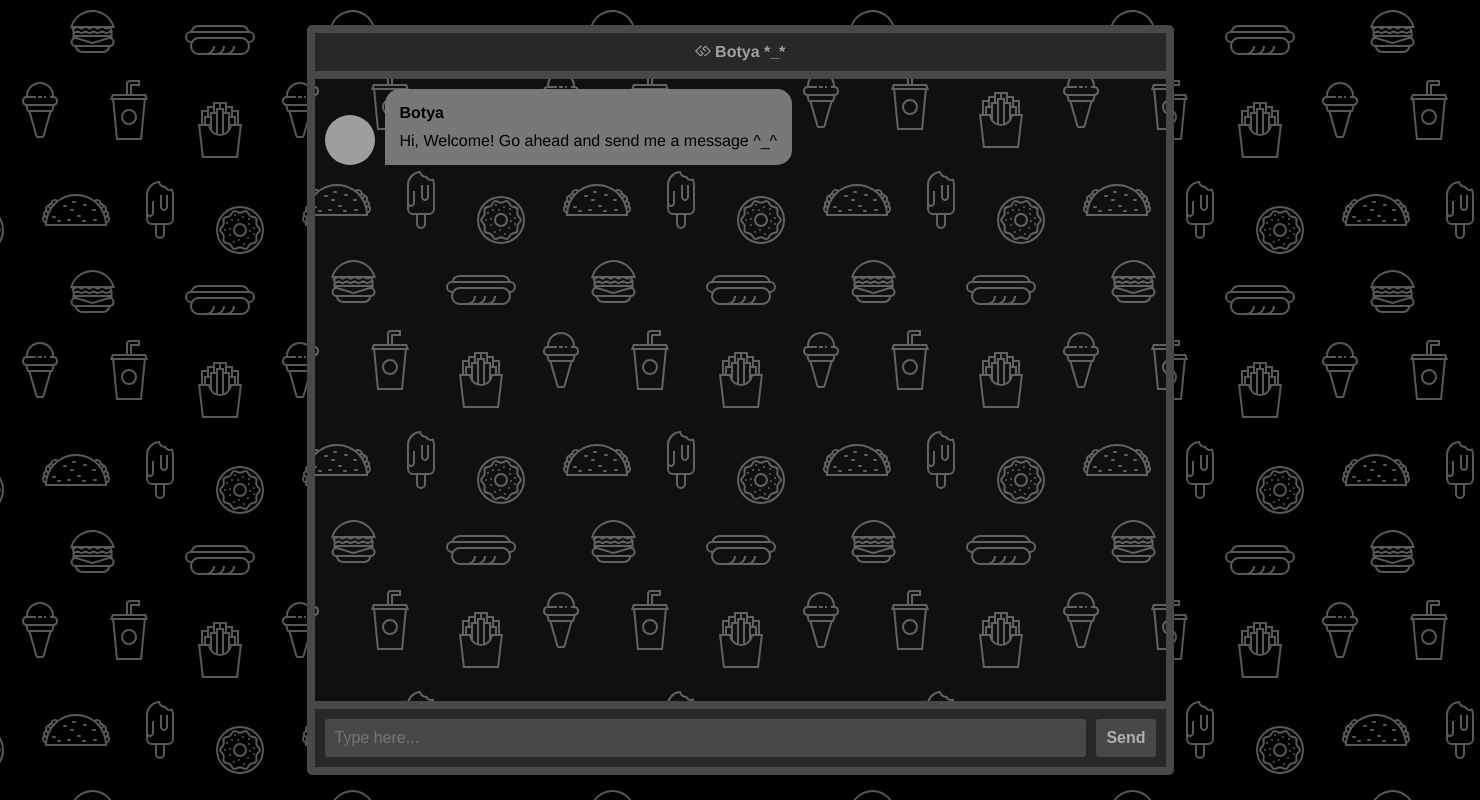
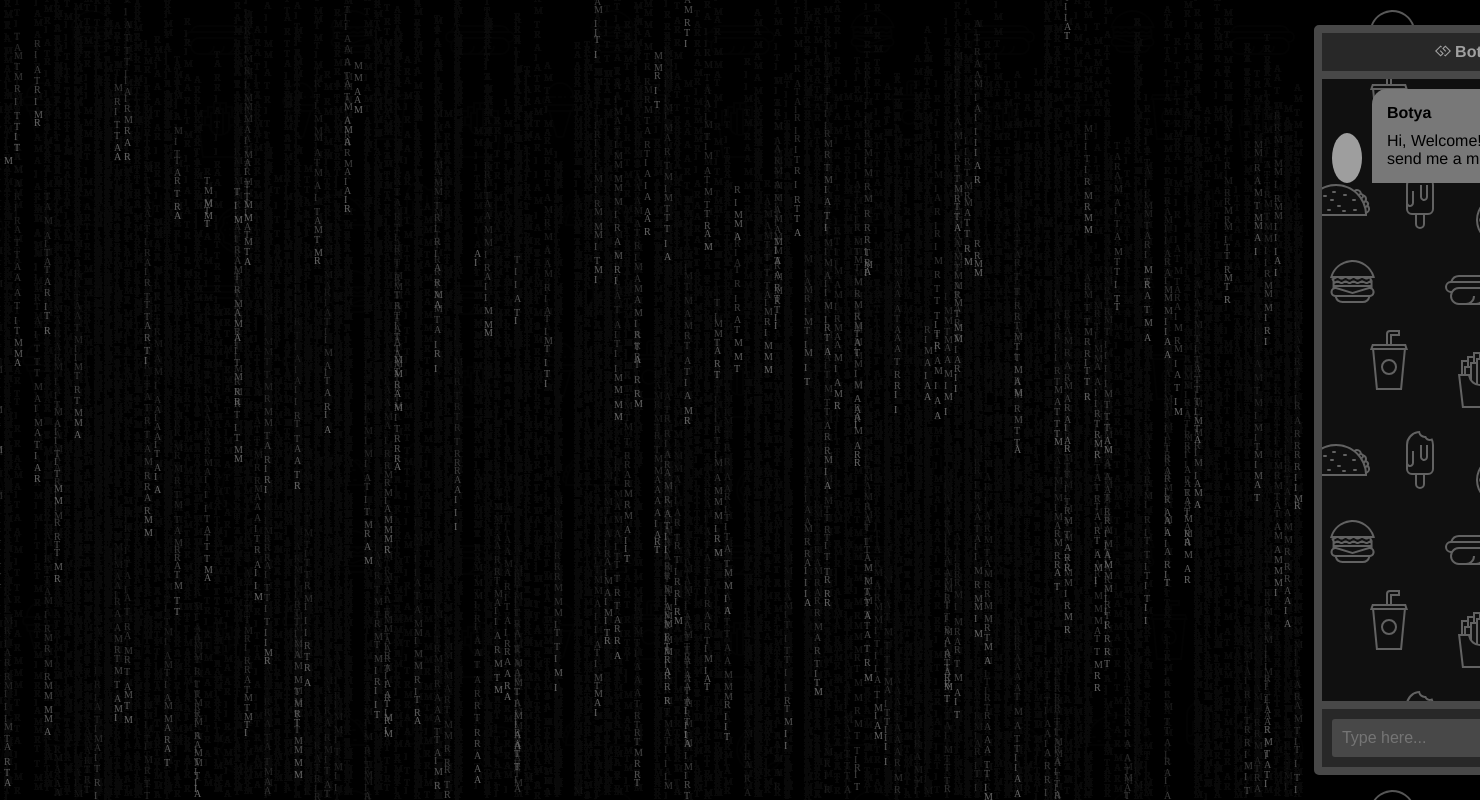
Before and after one commit to chatbotbatch13/Botya, a Flask app: page / in a window 1480 px wide; the page is wider, and only the part inside the window is pictured. Run offline with Flask 2, Linux system fonts and the light colour scheme; parts of the project's set-up code (start-up, migrations or seed data) failed here and were passed over; some libraries are stand-ins or nearby versions; grey boxes are pictures that could not be loaded.

Commit message:
Add files via upload

```diff
--- a/templates/index.html
+++ b/templates/index.html
@@ -13,15 +13,14 @@
 
 </head>
 
+<body>
+<canvas id="canvas" width="800" height="800">  </canvas>
 
-
-<body>
-
-
+<!-- partial:index.partial.html -->
   <section class="msger">
     <header class="msger-header">
       <div class="msger-header-title">
-        <i class="fab fa-gg"></i> Botya *_*
+        <i class="fab fa-gg"></i> Botya *_* <!--i class="fas fa-bug"></i-->
       </div>
     </header>
 
@@ -32,7 +31,7 @@
         <div class="msg-bubble">
           <div class="msg-info">
             <div class="msg-info-name">Botya</div>
-
+            <!--div class="msg-info-time">12:45</div-->
           </div>
 
           <div class="msg-text">
@@ -48,6 +47,7 @@
       <button type="submit" class="msger-send-btn">Send</button>
     </form>
   </section>
+
   <!-- partial -->
 
   <script src='https://use.fontawesome.com/releases/v5.0.13/js/all.js'></script>
@@ -77,7 +77,7 @@
     });
 
     function appendMessage(name, img, side, text) {
-
+      //   Simple solution for small apps
       const msgHTML = `
 <div class="msg ${side}-msg">
   <div class="msg-img" style="background-image: url(${img})"></div>
@@ -99,7 +99,7 @@
 
     function botResponse(rawText) {
 
-      //Response
+      // Bot Response
       $.get("/get", { msg: rawText }).done(function (data) {
         console.log(rawText);
         console.log(data);
@@ -111,7 +111,7 @@
     }
 
 
-
+    // Utils
     function get(selector, root = document) {
       return root.querySelector(selector);
     }
@@ -125,6 +125,81 @@
 
 
 
+
+  const canvas = document.getElementById("canvas");
+const ctx = canvas.getContext("2d");
+
+let cw = window.innerWidth;
+let ch = window.innerHeight;
+
+let charArr = ["M","A" ,"T" ,"R" ,"I", "X"];
+
+//let charArr =  ["a","b","c","d","e","f",
+               // "g","h","i","j","k","l",
+               // "m","n","o","p","q","r",
+               // "s","t","u","v","w","x",
+               // "y","z","1","2","3","4",
+               // "5","6","7","8","А","В",
+               // "Г","Д","Є","Ѕ","З","И",
+               // "Ѳ","І","К","Л","М","Н",
+               // "Ѯ","Ѻ","П","Ч","Р","С",
+               // "Т","Ѵ","Ф","Х","Ѱ","Ѿ",
+               // "Ц"];
+
+let maxCharCount = 200;
+let fallingCharArr = [];
+let fontSize = 10;
+let maxColumns = cw/fontSize;
+canvas.width = cw;
+canvas.height = ch;
+
+let frames = 0;
+
+class FallingChar {
+  constructor(x,y)
+  {
+    this.x = x;
+    this.y = y;
+  }
+
+  draw(ctx)
+  {
+    this.value = charArr[Math.floor(Math.random() * (charArr.length-1))].toUpperCase();
+    this.speed = (Math.random()*fontSize*3) / 4 + (fontSize*3)/4;
+
+    ctx.fillStyle = "rgba(105,105,105)";
+    ctx.font = fontSize + "px san-serif";
+    ctx.fillText(this.value,this.x,this.y);
+    this.y += this.speed;
+
+   if (this.y > ch) {
+        this.y = (Math.random() * ch) / 2 - 50;
+        this.x = Math.floor(Math.random() * maxColumns) * fontSize;
+        this.speed = (-Math.random() * fontSize * 3) / 4 + (fontSize * 3) / 4;
+    }
+  }
+}
+
+let update = () => {
+  if(fallingCharArr.length < maxCharCount)
+  {
+    let fallingChar = new FallingChar(Math.floor(Math.random() * maxColumns) * fontSize, (Math.random()*ch)/2-50);
+    fallingCharArr.push(fallingChar);
+  }
+  ctx.fillStyle = "rgba(0,0,0,0.05)";
+  ctx.fillRect(0,0,cw,ch);
+  for(let i=0; i< fallingCharArr.length && frames % 2 == 0; i++){
+    fallingCharArr[i].draw(ctx);
+  }
+
+  requestAnimationFrame(update);
+  frames++;
+};
+
+update();
+
+
+
   </script>
 
 </body>
```
